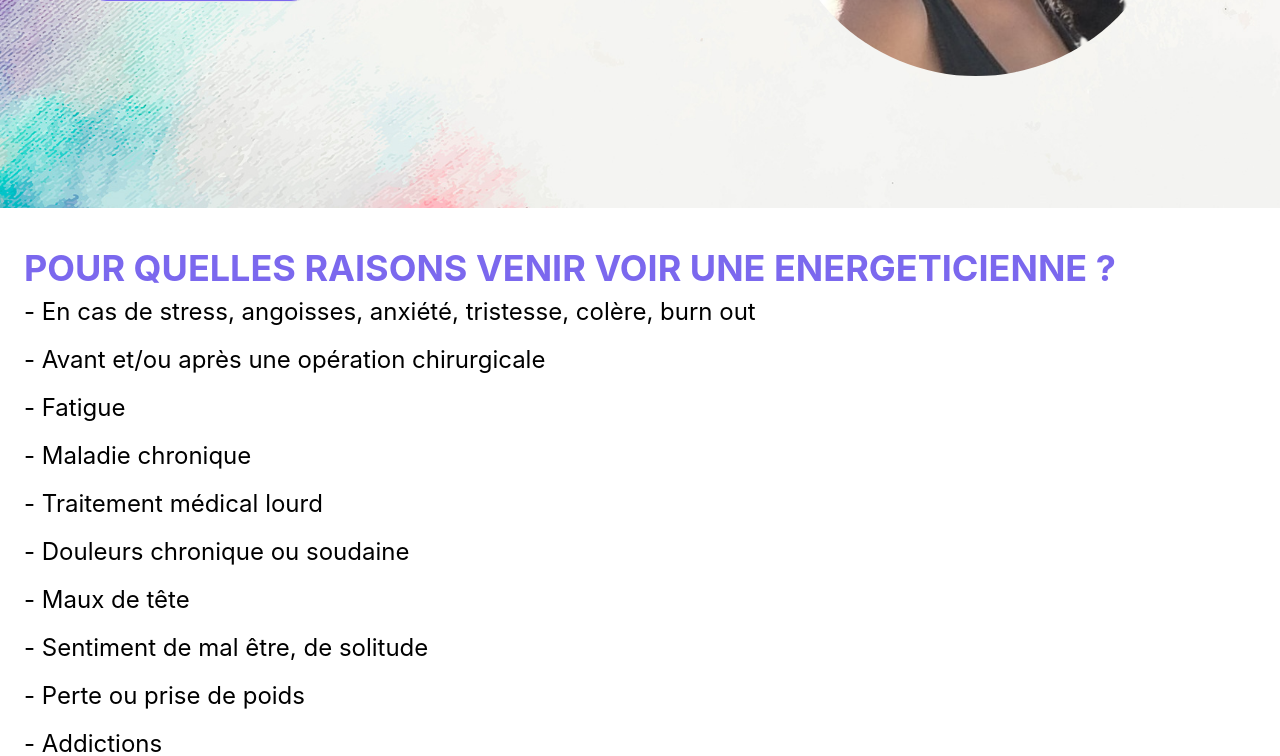
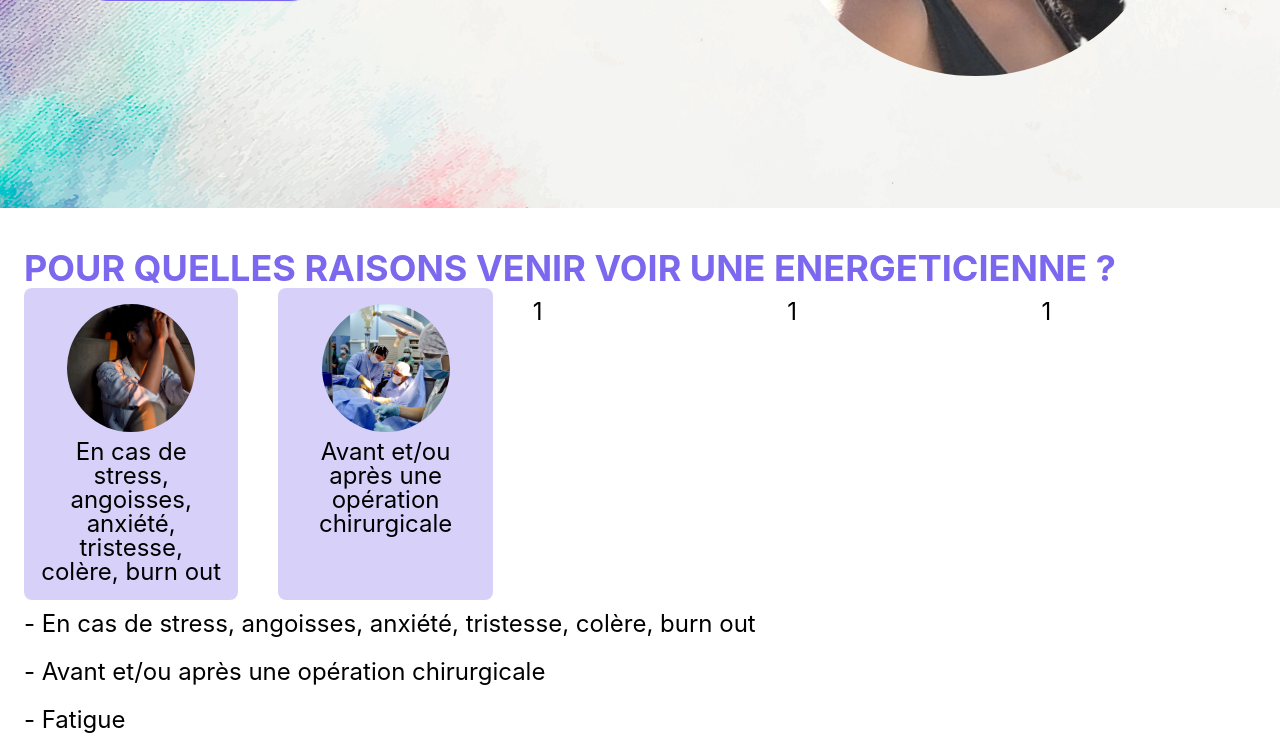
Before and after one commit to PaulGub/angevie-next, a Next.js app: page / in a window 1280 px wide. Shown: the part 667-1423 px from the top of the page. Built offline with nearby package versions, Linux system fonts and the light colour scheme; a web font is replaced by a local one.

Commit message:
home part 1 v2 (first commit)

```diff
--- a/pages/index.tsx
+++ b/pages/index.tsx
@@ -1,4 +1,4 @@
-import type { NextPage } from 'next'
+import type {NextPage} from 'next'
 import Layout from "../components/Layout"
 import Image from 'next/image'
 import Link from 'next/link'
@@ -9,7 +9,8 @@ const Home: NextPage = () => {
         <Layout>
             <div className="lg:text-2xl text-xl">
 
-				<div className="bg-cover bg-[url('/index/background.jpg')] lg:h-screen h-auto min-h-fit min-w-fit  flex flex-col  justify-center">
+                <div
+                    className="bg-cover bg-[url('/index/background.jpg')] lg:h-screen h-auto min-h-fit min-w-fit  flex flex-col  justify-center">
 
                     <div className="grid lg:grid-cols-5 grid-cols-1">
 
@@ -30,12 +31,16 @@ const Home: NextPage = () => {
                             </h1>
 
 
-							<p className=" text-stone-5 pb-4 pt-5">Actuellement, je viens à votre domicile ou je travaille à distance. Prochainement, vous pourrez venir à mon cabinet.</p>
+                            <p className=" text-stone-5 pb-4 pt-5">Actuellement, je viens à votre domicile ou je
+                                travaille à distance. Prochainement, vous pourrez venir à mon cabinet.</p>
 
                             <Link href="tel:+33767055790">
-								<button type="button" className="transition duration-1000 ease-in-out  hover:scale-105  text-white  bg-pur hover:bg-white hover:text-pur hover:border-pur border focus:ring-4 focus:outline-none focus:ring-pur/50 font-medium rounded-full  px-5 py-2.5 text-center inline-flex items-center dark:focus:ring-[#3b5998]/55 mr-2 mb-2">
-									<svg xmlns="http://www.w3.org/2000/svg" fill="none" viewBox="0 0 24 24" strokeWidth={1.5} stroke="currentColor" className="w-6 h-6">
-										<path strokeLinecap="round" strokeLinejoin="round" d="M2.25 6.75c0 8.284 6.716 15 15 15h2.25a2.25 2.25 0 002.25-2.25v-1.372c0-.516-.351-.966-.852-1.091l-4.423-1.106c-.44-.11-.902.055-1.173.417l-.97 1.293c-.282.376-.769.542-1.21.38a12.035 12.035 0 01-7.143-7.143c-.162-.441.004-.928.38-1.21l1.293-.97c.363-.271.527-.734.417-1.173L6.963 3.102a1.125 1.125 0 00-1.091-.852H4.5A2.25 2.25 0 002.25 4.5v2.25z" />
+                                <button type="button"
+                                        className="transition duration-1000 ease-in-out  hover:scale-105  text-white  bg-pur hover:bg-white hover:text-pur hover:border-pur border focus:ring-4 focus:outline-none focus:ring-pur/50 font-medium rounded-full  px-5 py-2.5 text-center inline-flex items-center dark:focus:ring-[#3b5998]/55 mr-2 mb-2">
+                                    <svg xmlns="http://www.w3.org/2000/svg" fill="none" viewBox="0 0 24 24"
+                                         strokeWidth={1.5} stroke="currentColor" className="w-6 h-6">
+                                        <path strokeLinecap="round" strokeLinejoin="round"
+                                              d="M2.25 6.75c0 8.284 6.716 15 15 15h2.25a2.25 2.25 0 002.25-2.25v-1.372c0-.516-.351-.966-.852-1.091l-4.423-1.106c-.44-.11-.902.055-1.173.417l-.97 1.293c-.282.376-.769.542-1.21.38a12.035 12.035 0 01-7.143-7.143c-.162-.441.004-.928.38-1.21l1.293-.97c.363-.271.527-.734.417-1.173L6.963 3.102a1.125 1.125 0 00-1.091-.852H4.5A2.25 2.25 0 002.25 4.5v2.25z"/>
                                     </svg>
 
                                     07 67 05 57 90
@@ -45,7 +50,8 @@ const Home: NextPage = () => {
                         </div>
 
                         <div className='col-span-2 lg:justify-start justify-center flex py-7 px-2'>
-							<Image className="rounded-full" src={"/index/angelique.png"} width="400" height="400" alt="image de angelique spaziani" />
+                            <Image className="rounded-full" src={"/index/angelique.png"} width="400" height="400"
+                                   alt="image de angelique spaziani"/>
                         </div>
 
                     </div>
@@ -54,7 +60,36 @@ const Home: NextPage = () => {
 
                 <div className="px-6 py-10 leading-loose">
 
-					<h1 className="font-bold text-4xl uppercase text-pur ">Pour quelles raisons venir voir une Energeticienne ?</h1>
+                    <h1 className="font-bold text-4xl uppercase text-pur ">Pour quelles raisons venir voir une
+                        Energeticienne ?</h1>
+
+                    <div className={"grid grid-cols-5 gap-10"}>
+
+                        <div className={"items-center text-center flex flex-col bg-pur/30 p-4  rounded-lg"}>
+
+                            <div className={"bg-[url('/index/section1/1.jpg')] w-32 h-32 rounded-full bg-cover"}>
+                            </div>
+
+                            <p className={"pt-2 leading-none"}>
+                                En cas de stress, angoisses, anxiété, tristesse, colère, burn out
+                            </p>
+                        </div>
+
+                        <div className={"items-center text-center flex flex-col bg-pur/30 p-4  rounded-lg"}>
+
+                            <div className={"bg-[url('/index/section1/2.jpg')] w-32 h-32 rounded-full bg-cover"}>
+                            </div>
+
+                            <p className={"pt-2 leading-none"}>
+                                Avant et/ou après une opération chirurgicale
+                            </p>
+                        </div>
+
+                        <div>1</div>
+                        <div>1</div>
+                        <div>1</div>
+                    </div>
+
 
                     <p>- En cas de stress, angoisses, anxiété, tristesse, colère, burn out</p>
                     <p>- Avant et/ou après une opération chirurgicale</p>
@@ -74,7 +109,8 @@ const Home: NextPage = () => {
 
                 <div className="px-6 py-10 bg-pur text-stone-50 leading-loose">
 
-					<h1 className="font-bold text-4xl uppercase">Les bienfaits le plus souvent ressenti après un bilan énergétique : </h1>
+                    <h1 className="font-bold text-4xl uppercase">Les bienfaits le plus souvent ressenti après un bilan
+                        énergétique : </h1>
 
                     <p>- Harmonisation de votre énergie</p>
                     <p>- Stimule vos défenses immunitaires</p>
@@ -89,20 +125,27 @@ const Home: NextPage = () => {
 
                     <h1 className="font-bold text-4xl uppercase text-pur">Déroulé des séances :</h1>
 
-					<p>- Accueil, écoute et recueil de vos besoins. Lors du premier bilan je vous propose de répondre à un questionnaire afin de faire un point.</p>
-					<p>- Pour commencer, j’interroge votre corps avec l’antenne de Lescher afin de faire votre bilan. </p>
+                    <p>- Accueil, écoute et recueil de vos besoins. Lors du premier bilan je vous propose de répondre à
+                        un questionnaire afin de faire un point.</p>
+                    <p>- Pour commencer, j’interroge votre corps avec l’antenne de Lescher afin de faire votre
+                        bilan. </p>
                     <p>- Ensuite plusieurs protocoles peuvent être réalisés pour retrouver votre harmonie. </p>
-					<p>- Par exemple, en exécutant des <b>transferts quantiques</b> et des points d’<b>acupunctures</b>.</p>
-					<p>- En effet la méthode <b>ACMOS</b>  a pour principe de rétablir et de faire circuler l’information.</p>
-					<p>- J’utilise plus de 300 produits pour les transferts quantiques, par résonance plusieurs d’entre eux sont choisis par votre corps suivant votre degré d’urgence.</p>
+                    <p>- Par exemple, en exécutant des <b>transferts quantiques</b> et des points d’<b>acupunctures</b>.
+                    </p>
+                    <p>- En effet la méthode <b>ACMOS</b> a pour principe de rétablir et de faire circuler
+                        l’information.</p>
+                    <p>- J’utilise plus de 300 produits pour les transferts quantiques, par résonance plusieurs d’entre
+                        eux sont choisis par votre corps suivant votre degré d’urgence.</p>
                 </div>
 
                 <div className="px-6 py-10 bg-pur text-stone-50 leading-loose">
 
-					<h1 className="font-bold text-4xl uppercase">A qui s’adresse un bilan énergétique (Energeticienne) ? </h1>
+                    <h1 className="font-bold text-4xl uppercase">A qui s’adresse un bilan énergétique (Energeticienne)
+                        ? </h1>
 
                     <p>- Enfant à partir de 7 ans jusqu’à 100 ans et plus. </p>
-					<p>- Les nouveaux nés jusqu’aux enfants de 7 ans sont dans l’énergie de la maman, le bilan se réalise sur la mère. </p>
+                    <p>- Les nouveaux nés jusqu’aux enfants de 7 ans sont dans l’énergie de la maman, le bilan se
+                        réalise sur la mère. </p>
                     <p>- Exceptionnellement, si blessure il est possible de travailler en direct sur l’enfant. </p>
                     <p>- Nos amis les animaux peuvent aussi bénéficier d’un bilan.</p>
                 </div>
@@ -111,9 +154,11 @@ const Home: NextPage = () => {
 
                     <h1 className="font-bold text-4xl uppercase text-pur">En résumé :</h1>
 
-					<p>Le <b>bilan énergétique</b> que je réalise vous permettra de trouver un mieux-être général, tant sur le plan physique, moral que mental. </p>
+                    <p>Le <b>bilan énergétique</b> que je réalise vous permettra de trouver un mieux-être général, tant
+                        sur le plan physique, moral que mental. </p>
                     <p>Le bilan rétablira votre équilibre en profondeur. </p>
-					<p>Je suis certifiée <b>bio-énergéticienne ACMOS</b> (Analyse de Compatibilité des Matières sur l’Organisme et leur Synergie).</p>
+                    <p>Je suis certifiée <b>bio-énergéticienne ACMOS</b> (Analyse de Compatibilité des Matières sur
+                        l’Organisme et leur Synergie).</p>
                 </div>
 
             </div>
```
Also changed, not shown: public/index/section1/1.jpg (added), public/index/section1/2.jpg (added). Lines whose indentation alone changed are shown as unchanged.
